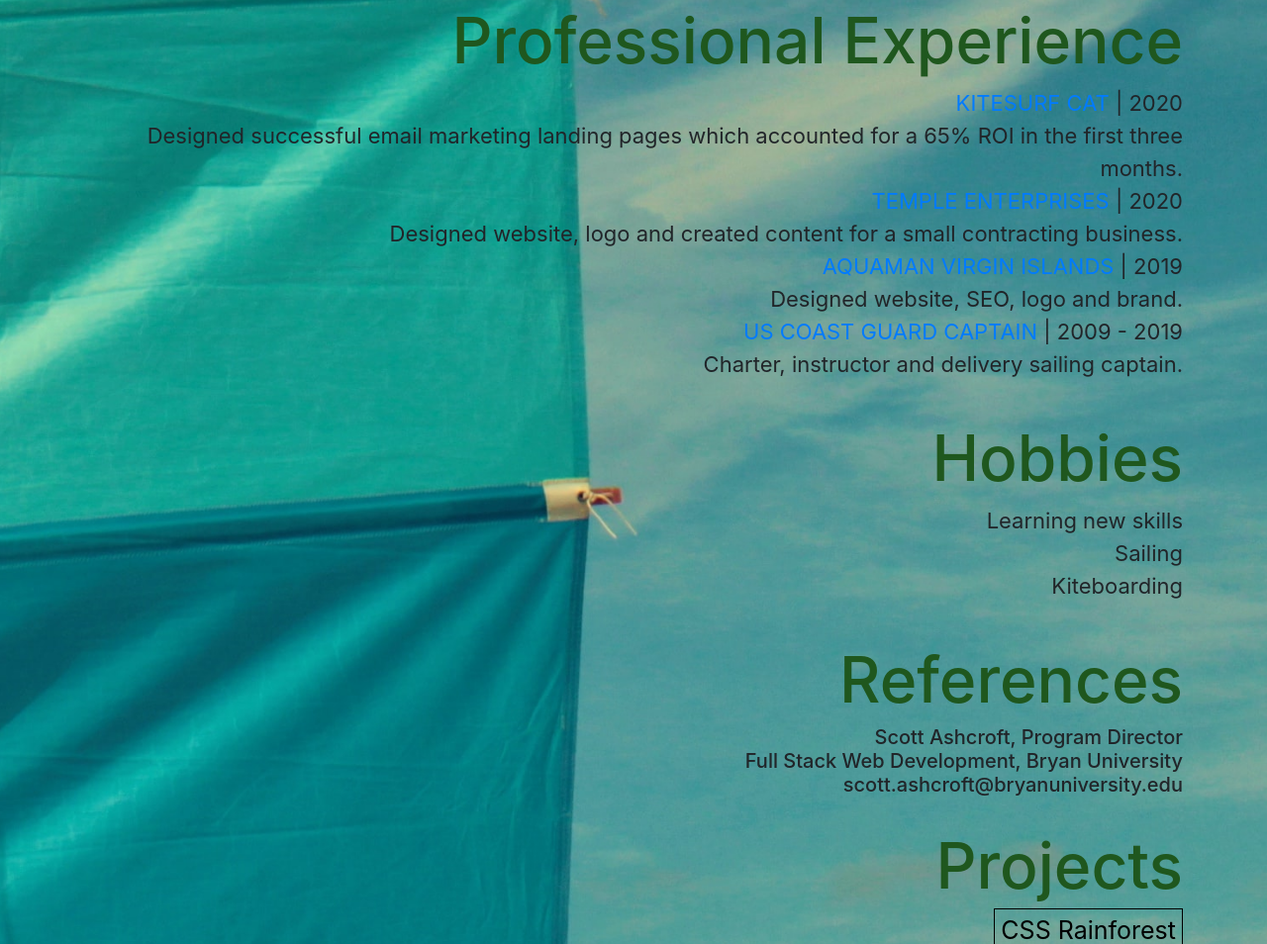
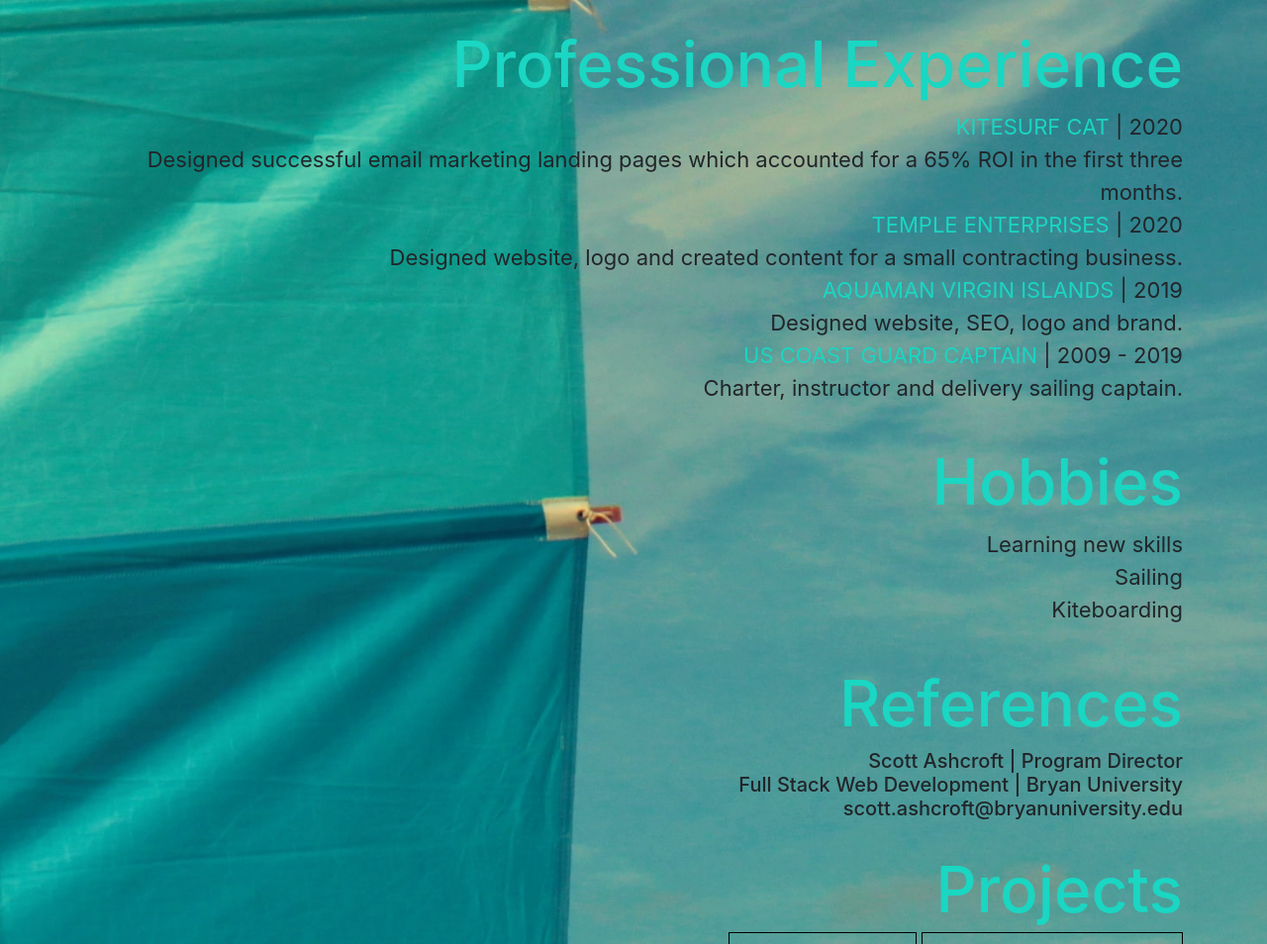
Before and after one commit to Wrangler416/portfolio, a plain HTML site: page index.html in a window 1280 px wide. Shown: the part 1846-2800 px from the top of the page at 99% size. Drawn offline with nearby package versions, Linux system fonts and the light colour scheme.

Commit message:
newcolor

```diff
--- a/index.css
+++ b/index.css
@@ -1,15 +1,15 @@
 h1 {
     font-size: 4em;
-    color: #1F571E;
+    color: #1AD6C2;
 }
 h1:hover {
     color: black;
 }
 a:hover {
-    color: #236122;
+    color: #1AD6C2;
 }
 h5:hover {
-    color: #236122;
+    color: #1AD6C2;
 }
 .nobullets {
     list-style-type: none;
@@ -45,6 +45,9 @@ body {
     font-size: 25px;
     padding: 6px;
 }
+.web {
+    color: #1AD6C2;
+}
 
 #resume {
     text-align: right;
--- a/index.html
+++ b/index.html
@@ -21,6 +21,7 @@
                         <h5>I’m an Air Force veteran, an ocean crossing sailor and a </h5>
                         <h1>Junior Full Stack Web Developer</h1>
                         <br>
+                        <br>
                         <a class="scroll "href="#cv">Resume</a>
                         <a class="scroll" href="mailto:karatemple416@yahoo.com"> Email</a>
                         <a class="scroll" href="https://github.com/Wrangler416">Github</a>
@@ -30,7 +31,7 @@
                         <br>
                         <br>
                         <h1>My Goal</h1>
-                        <h5>is to find an internship opportunity where I can expand on my newly acquired skills and gain real world experience.</h5>
+                        <h5>is to find an internship opportunity where I can expand on my newly acquired skills and gain real world industry experience.</h5>
                         <br>
                         <br>
                         <br>
@@ -61,10 +62,10 @@
                      <br>
                 <h1>Professional Experience</h1>
                      <ul class="nobullets">
-                         <li> <a href="http://www.kitesurfcat.com/" >KITESURF CAT</a>  | 2020 <br> Designed successful email marketing landing pages which accounted for a 65% ROI in the first three months.</li>
-                         <li> <a href="https://www.templeenterprises.com/">TEMPLE ENTERPRISES</a> | 2020 <br> Designed website, logo and created content for a small contracting business.</li>
-                         <li> <a href="https://www.aquamanvi.com/" >AQUAMAN VIRGIN ISLANDS</a>  | 2019 <br> Designed website, SEO, logo and brand.</li>
-                         <li> <a href="https://www.professionalyachttransit.com/" >US COAST GUARD CAPTAIN </a>  | 2009 - 2019 <br> Charter, instructor and delivery sailing captain. </li>
+                         <li> <a class="web"href="http://www.kitesurfcat.com/" >KITESURF CAT</a>  | 2020 <br> Designed successful email marketing landing pages which accounted for a 65% ROI in the first three months.</li>
+                         <li> <a class="web"href="https://www.templeenterprises.com/">TEMPLE ENTERPRISES</a> | 2020 <br> Designed website, logo and created content for a small contracting business.</li>
+                         <li> <a class="web"href="https://www.aquamanvi.com/" >AQUAMAN VIRGIN ISLANDS</a>  | 2019 <br> Designed website, SEO, logo and brand.</li>
+                         <li> <a class="web"href="https://www.professionalyachttransit.com/" >US COAST GUARD CAPTAIN </a>  | 2009 - 2019 <br> Charter, instructor and delivery sailing captain. </li>
                      </ul>
                      <br>
                 <h1>Hobbies</h1>
@@ -75,11 +76,12 @@
                      </ul>
                      <br>
                 <h1>References</h1>
-                     <h5>Scott Ashcroft, Program Director <br> Full Stack Web Development, Bryan University <br> scott.ashcroft@bryanuniversity.edu</h5>
+                     <h5>Scott Ashcroft | Program Director <br> Full Stack Web Development | Bryan University <br> scott.ashcroft@bryanuniversity.edu</h5>
 
                  <br>
                 <h1>Projects</h1>
                 <a class="scroll" href="https://wrangler416.github.io/project1/">CSS Rainforest</a>
+                <a class="scroll" href="https://wrangler416.github.io/todolist_javascript/">To Do List JavaScript</a>
 
 
                      <br>
```
